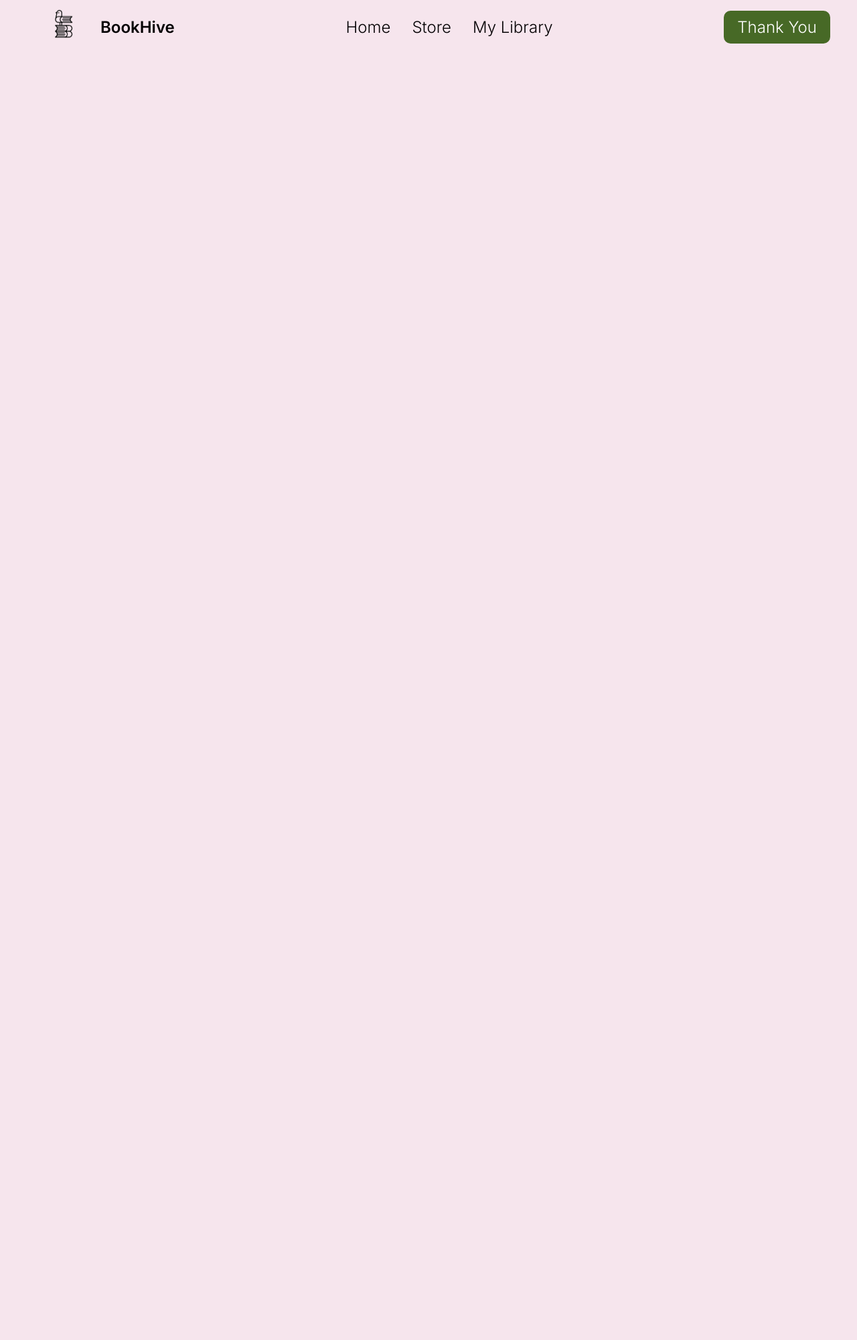
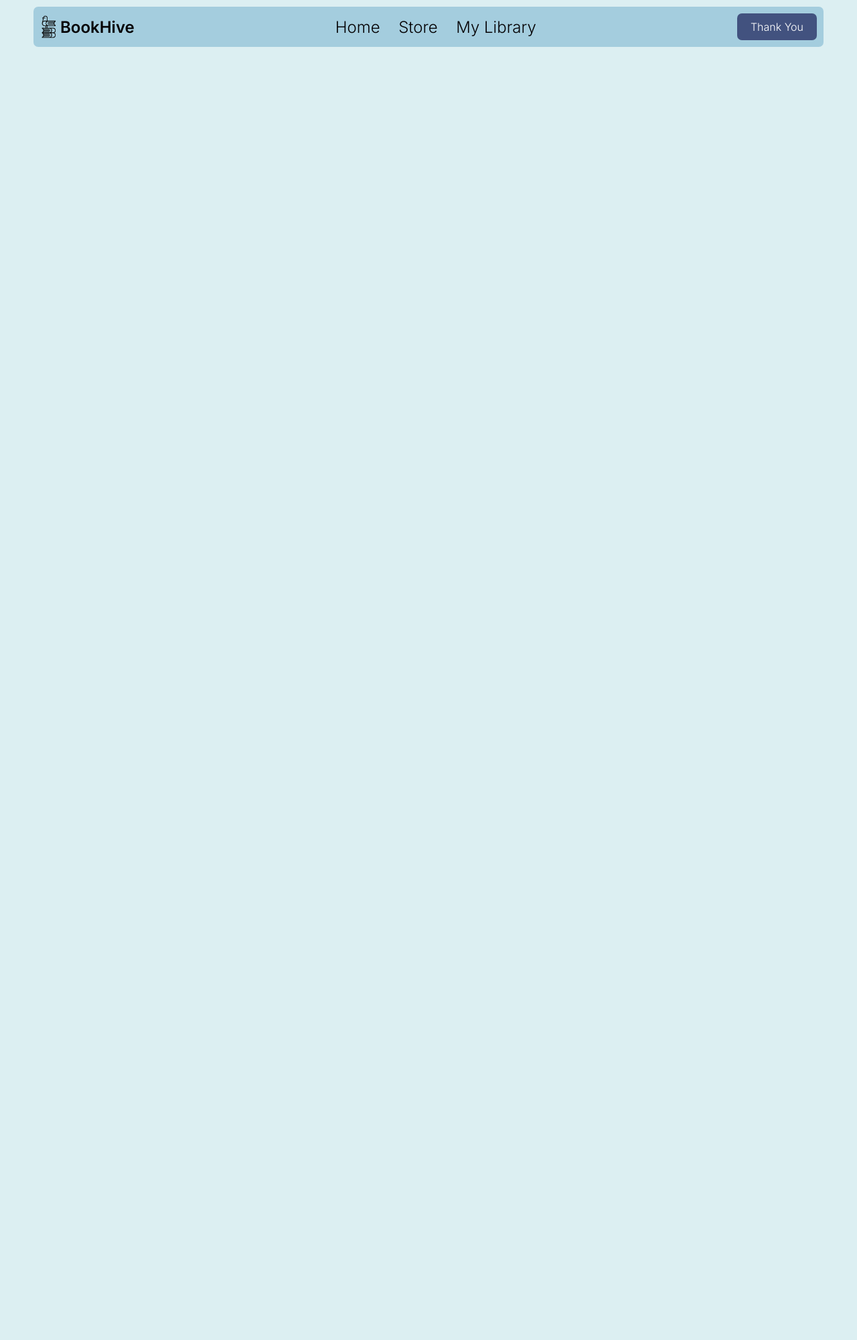
Before and after one commit to Shail-26/BookHive, a PHP site: page / in a window 1280 px wide. Shown: the whole page at 67% size. Before the commit the page ends 65 px from the top, so only its background shows below. Run offline with PHP 8.4, Linux system fonts and the light colour scheme.

Commit message:
Home page changed

```diff
--- a/index.html
+++ b/index.html
@@ -6,20 +6,21 @@
   <link rel="stylesheet" href="/style.css">
   <title>Library</title>
 </head>
-<body>
   <!-- <h1>My name is Shail.</h1> -->
   <header>
     <div class="nav-bar">
       <div class="logo">
-        <img src="/images/logog.png" alt="logo" class="logo-img">
+        <img src="/images/logo_final.png" alt="logo" class="logo-img">
         <a href="#">BookHive </a>
       </div>
       <ul class="nav-links">
         <li><a href="#">Home</a></li>
-        <li><a href="#">Store</a></li>
+        <li><a href="#" >Store</a></li>
         <li><a href="#">My Library</a></li>
       </ul>
+      <div class="thankyou-div">
       <button type="button" class="thank-you">Thank You</button>
+    </div>
     </div>
   </header>
 </body>
--- a/style.css
+++ b/style.css
@@ -1,18 +1,16 @@
 
 @import url('https://fonts.googleapis.com/css2?family=Inter:wght@100;200;300;400;500;600;700;800;900&display=swap');
-
-
 
 *{
   --text: rgb(4, 1, 3);
   --background: rgb(246, 229, 237);
   --primary: rgb(71, 105, 38);
-  --secondary: rgb(229, 184, 207);
+  --secondary: rgba(229, 184, 207, 0.346);
   --accent: rgb(55, 105, 154);
   font-family: 'Inter', sans-serif;
   font-weight : 500;
   /* color : var(--text); */
-  background-color: var(--background);
+  background-color: rgba(208, 234, 238, 0.483);
   margin : 0;
   padding : 0;
   box-sizing : border-box;
@@ -20,7 +18,8 @@
 
 
 body{
-  height : 100vh;
+  height : 2000px;
+  padding-top: 10px;
 }
 
 li {
@@ -40,63 +39,99 @@ li {
 }
 
 header {
-  position : relative;
   padding : 0 35px;
-  margin-top : 10px;
+  margin-top: 0px;
 }
 
 .nav-bar {
-  width : 100%;
+  position: fixed ;
+  /* position: static; */
+  top: 10px;
+  bottom: 0px;
+  left: 50px;
+  right: 50px;
+  /* width : 100%; */
   height : 60px;
+  padding : 10px 10px;
+  background: rgba(60, 141, 185, 0.347);
+  flex: 1000px;
+  flex-wrap: nowrap;
   max-width : 1200px;
   margin : 0 auto;
   display : flex;
-  align-items : center;
+  flex-direction: row;
+  /* align-items : center; */
   justify-content: space-between;
+  border-radius: 7px;
 }
+
 
 .logo-img
 {
-  width : 110px;
+  width : 30px;
   display : flex;
-  transform : translateY(7px);
+  background: none;
+  padding-right: 5px;
+  /* transform : translateY(7px); */
 
   /* height : 10px; */
 }
 
 .logo {
   display : flex;
+  flex-shrink: 0;
+  height: 40px;
   cursor: pointer;
   align-items: center;
+  background: none;
 }
+
 
 .nav-bar .logo a{
   font-size : 1.5rem;
   font-weight: 600;
   /* margin-left : 10px; */
   justify-content: center;
+  background: none;
 }
 
 .nav-bar .nav-links {
   display : flex;
-  gap : 2rem;
+  flex-direction: row;
+  align-items: center;
+  justify-content: space-between;
+  background: none;
+  width: 300px;
+  flex-wrap: nowrap;
+  flex-shrink: 0;
+}
+
+.nav-links li,
+.nav-links li a {
+  background: none;
+}
+
+.nav-bar .thankyou-div{
+    display: flex;
+    justify-content: flex-end;
+    background: none;
+    flex-shrink: 0;
 }
 
 .nav-bar .thank-you {
-  color : var(--text);
   text-decoration: none;
-  font-size : 1.5rem;
+  font-size : 1.0rem;
   font-weight: 300;
-  border-radius : 10px;
+  border-radius : 7px;
   padding : 10px 20px;
   border : none;
   color : #fff;
-  background-color: var(--primary);
+  background-color: rgba(5, 5, 67, 0.617);
   transition: 0.2s ease;
 }
 
 .thank-you:hover {
   transform: translateY(-3px);
-  box-shadow: 0 0 180px var(--primary);
+  box-shadow: 0 0 180px blue;
   cursor: pointer;
 }
```
Also changed, not shown: images/logo.jpg (deleted), images/logo.png (deleted), images/logo_final.png (added), images/logofinal.jpeg (added).
